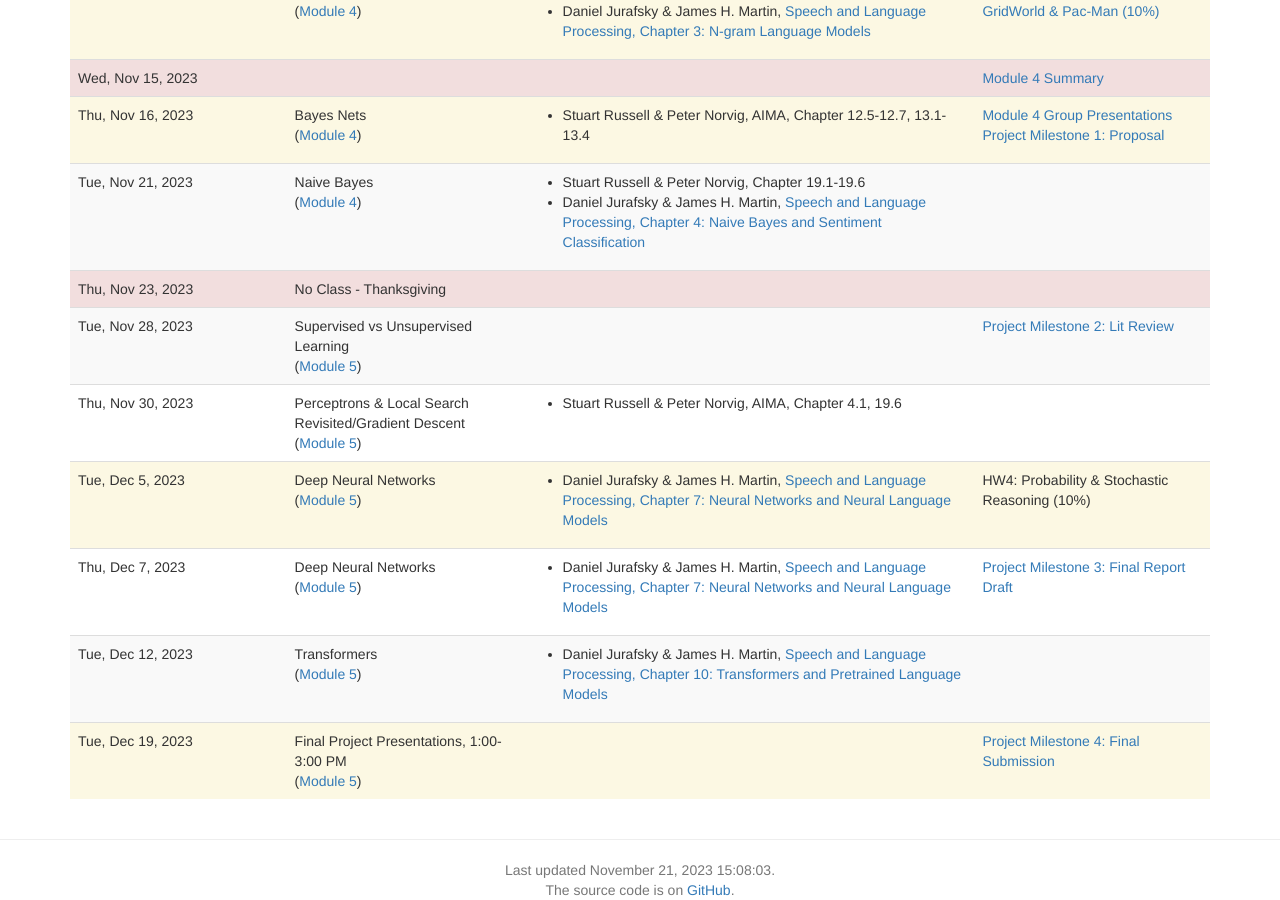
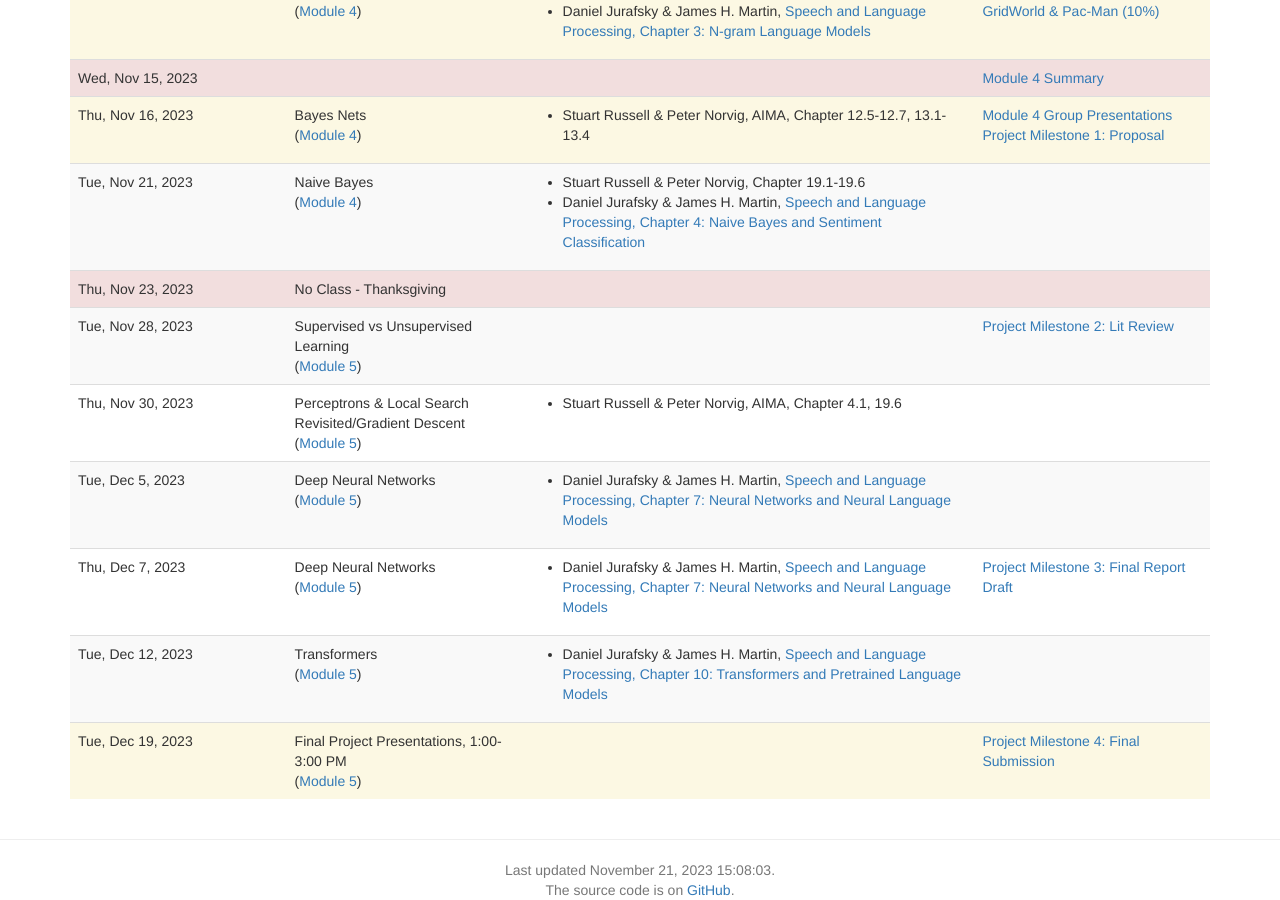
Before and after one commit to lara-martin/Principles-of-AI, a Jekyll site: the page built from lectures.md, in a window 1280 px wide and 900 px high, scrolled down 1767 px. Built offline with Jekyll 4.4.1, drawn with Linux system fonts in a browser that asks for light colours; nearby versions of some CDN libraries; a script that is not in the unit is left out.

Commit message:
removed hw4

```diff
--- a/_data/lectures.yaml
+++ b/_data/lectures.yaml
@@ -220,11 +220,6 @@
 -
   date: 2023-12-05
   title: Deep Neural Networks
-  type: deadline
-  homework_due:
-    -
-      title: "HW4: Probability & Stochastic Reasoning (10%)"
-      url:
 -
   date: 2023-12-07
   title: Deep Neural Networks
```
